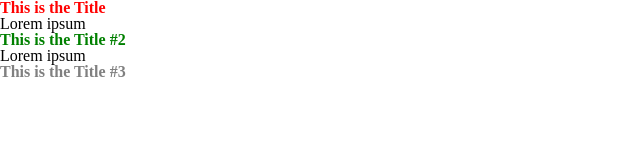
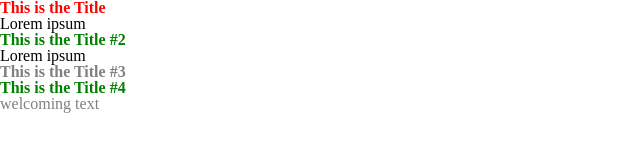
Before and after one commit to elymsyr/Web-Programming, a plain HTML site: page MyWebsite/index.html in a window 1280 px wide. Shown: the whole page, without its empty margins (0-640 px from the left). Drawn offline with Linux system fonts and the light colour scheme; files whose address does not match are found by name.

Commit message:
Orhun Eren 06/05

```diff
--- a/MyWebsite/index.html
+++ b/MyWebsite/index.html
@@ -3,7 +3,7 @@
   <head>
     <meta charset="utf-8">
     <title>Hello World</title>
-    <link rel="stylesheet" href="C:\Users\orhun\github\Web-Programming\MyWebsite\style.css">
+    <link rel="stylesheet" href="C:\Users\orhun\Documents\GitHub\Web-Programming\MyWebsite\style.css">
   </head>
   <body>
     <h2>This is the Title</h2>
@@ -13,5 +13,9 @@
       <p>Lorem ipsum</p>
     </div>
     <h2 class="title">This is the Title #3</h2>
+    <h2 class="index-h2" id="index-h2">This is the Title #4</h2>
+    <div class="index-intro">
+        <p>welcoming text</p>
+    </div>
   </body>
 </html>
--- a/MyWebsite/style.css
+++ b/MyWebsite/style.css
@@ -104,3 +104,17 @@ h2 {
 div h2 {
   color: green;
 }
+
+.index-intro p {
+  color: gray;
+
+}
+
+.index-h2 {
+  color: red;
+}
+
+#index-h2 {
+  color: green;
+
+}
```
